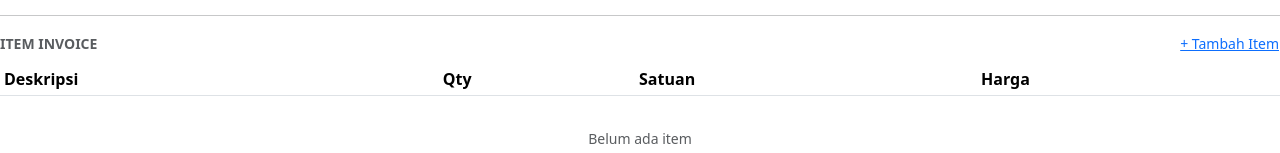
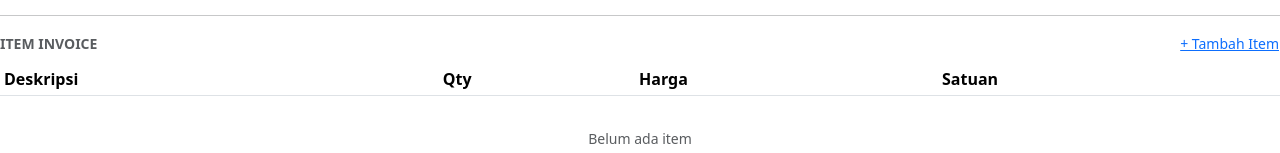
Before and after one commit to AllanWijaya/invoice-maker, a Next.js app: page /components/tab/InvoiceSettings in a window 1280 px wide. Shown: the part 602-755 px from the top of the page. Built offline with nearby package versions, Linux system fonts and the light colour scheme.

Commit message:
+ Update ordering inputan item

```diff
--- a/pages/components/tab/InvoiceSettings.tsx
+++ b/pages/components/tab/InvoiceSettings.tsx
@@ -217,8 +217,8 @@ export default function InvoiceSettings({
               <tr>
                 <th>Deskripsi</th>
                 <th style={{ width: "70" }}>Qty</th>
+                <th style={{ width: "100" }}>Harga</th>
                 <th style={{ width: "30" }}>Satuan</th>
-                <th style={{ width: "100" }}>Harga</th>
                 {invoiceData.isCustomInputPrice && <th>Jumlah Harga</th>}
               </tr>
             </thead>
```
